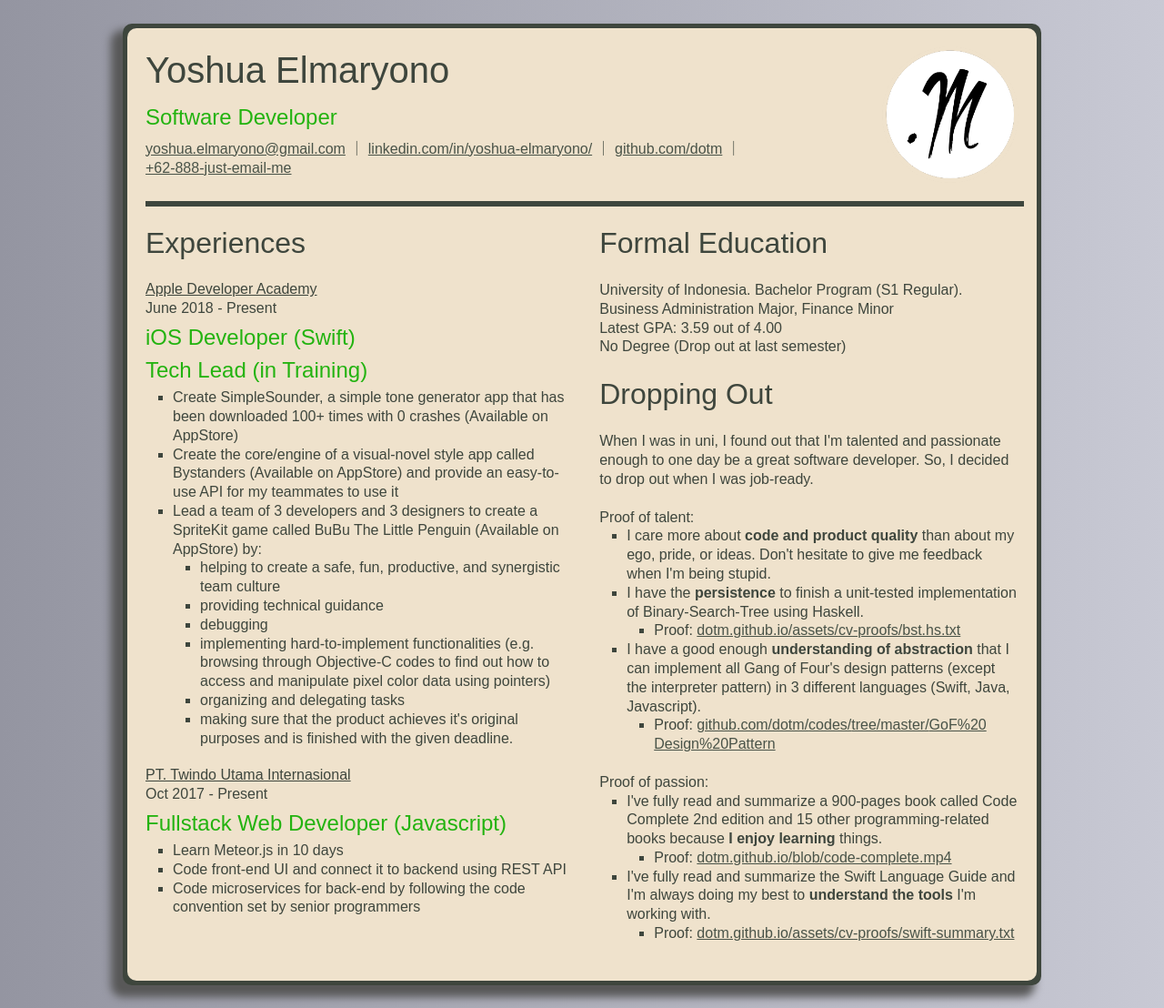
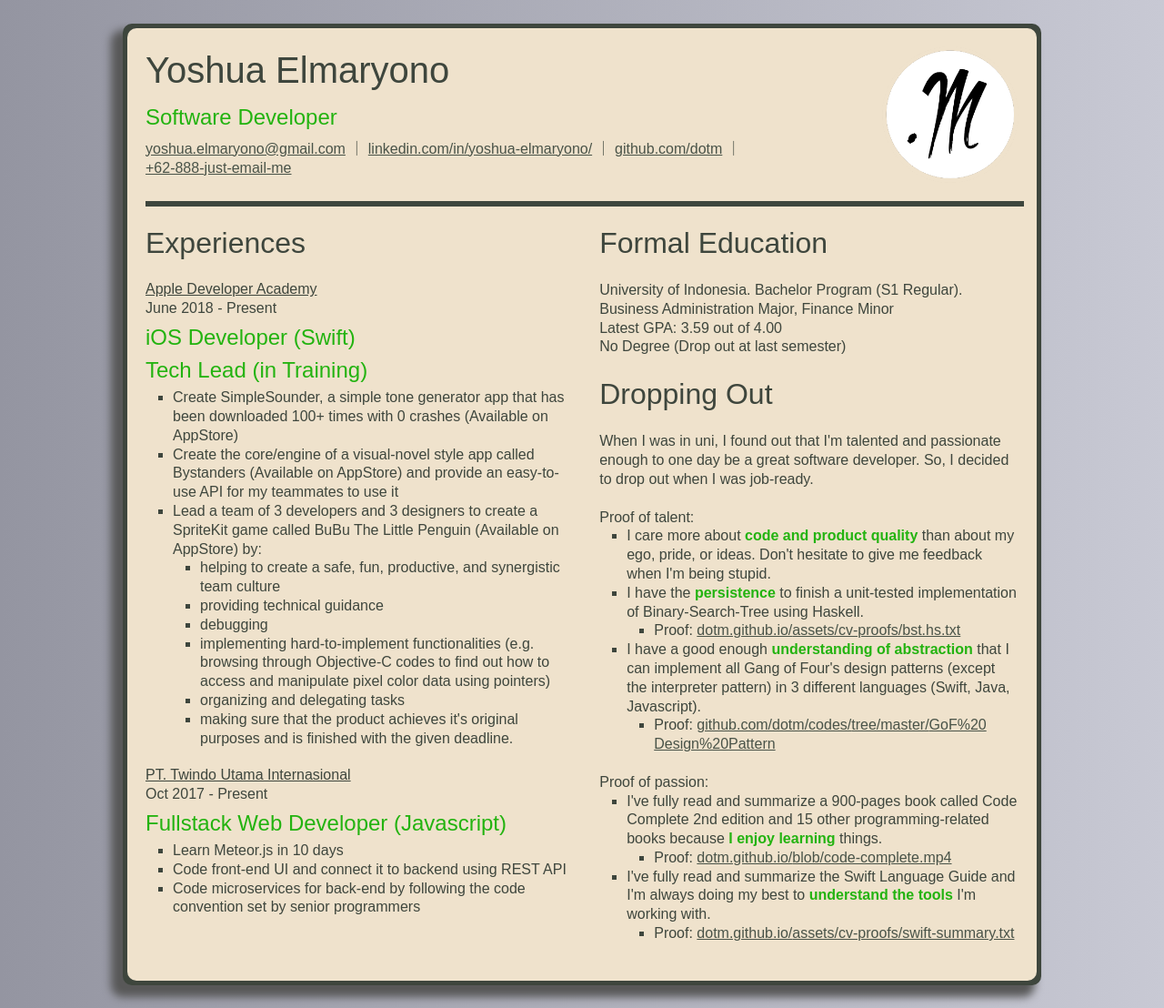
Before and after one commit to dotm/dotm.github.io, a Jekyll site: the page cv.html, which Jekyll copies as it is, in a window 1280 px wide. Shown: the whole page at 91% size. Built offline with Jekyll 4.4.1, drawn with Linux system fonts in a browser that asks for light colours.

Commit message:
add highlight to strong tag

```diff
--- a/cv.html
+++ b/cv.html
@@ -99,30 +99,30 @@
             <br>
             <p>Proof of talent:</p>
             <ul>
-              <li>I care more about <strong>code and product quality</strong> than about my ego, pride, or ideas. Don't hesitate to give me feedback when I'm being stupid.</li>
+              <li>I care more about <strong class="highlight">code and product quality</strong> than about my ego, pride, or ideas. Don't hesitate to give me feedback when I'm being stupid.</li>
 
-              <li>I have the <strong>persistence</strong> to finish a unit-tested implementation of Binary-Search-Tree using Haskell.</li>
+              <li>I have the <strong class="highlight">persistence</strong> to finish a unit-tested implementation of Binary-Search-Tree using Haskell.</li>
               <ul><li>Proof: <a href="/assets/cv-proofs/bst.hs.txt" target="_blank">dotm.github.io/<wbr>assets/cv-proofs/bst.hs.txt</a></li></ul>
 
-              <li>I have a good enough <strong>understanding of abstraction</strong> that I can implement all Gang of Four's design patterns (except the interpreter pattern) in 3 different languages (Swift, Java, Javascript).</li>
+              <li>I have a good enough <strong class="highlight">understanding of abstraction</strong> that I can implement all Gang of Four's design patterns (except the interpreter pattern) in 3 different languages (Swift, Java, Javascript).</li>
               <ul><li>Proof: <a href="https://github.com/dotm/codes/tree/master/GoF%20Design%20Pattern" target="_blank">github.com/dotm/<wbr>codes/<wbr>tree/master/<wbr>GoF%20<wbr>Design%20<wbr>Pattern</a></li></ul>
             </ul>
             <br>
             <p>Proof of passion:</p>
             <ul>
-              <li>I've fully read and summarize a 900-pages book called Code Complete 2nd edition and 15 other programming-related books because <strong>I enjoy learning</strong> things.</li>
+              <li>I've fully read and summarize a 900-pages book called Code Complete 2nd edition and 15 other programming-related books because <strong class="highlight">I enjoy learning</strong> things.</li>
               <ul><li>Proof: <a href="https://dotm.github.io/blob/code-complete.mp4" target="_blank">dotm.github.io/<wbr>blob/code-complete.mp4</a></li></ul>
 
-              <li>I've fully read and summarize the Swift Language Guide and I'm always doing my best to <strong>understand the tools</strong> I'm working with.</li>
+              <li>I've fully read and summarize the Swift Language Guide and I'm always doing my best to <strong class="highlight">understand the tools</strong> I'm working with.</li>
               <ul><li>Proof: <a href="/assets/cv-proofs/swift-summary.txt" target="_blank">dotm.github.io/<wbr>assets/cv-proofs/swift-summary.txt</a></li></ul>
             </ul>
             <br>
 
             <!-- <h2>My Philosophy of Life</h2>
             <br>
-            <p><strong>I exist to have sustainable fun by making good art, learning how to make good art, and teaching how to make good art.</strong></p>
+            <p><strong class="highlight">I exist to have sustainable fun by making good art, learning how to make good art, and teaching how to make good art.</strong></p>
             <br>
-            <p>I made a personal commitment to adhere to the habit of always <strong>living near the edges of my capabilities</strong> because it's more fun than standing still.</p>
+            <p>I made a personal commitment to adhere to the habit of always <strong class="highlight">living near the edges of my capabilities</strong> because it's more fun than standing still.</p>
             <br>
             <p>As of 2018, this commitment has enabled me to do 10 repetitions of one armed push up (5 reps each arm) and to learn enough about programming autodidactically to get paid doing it.</p>
             <br> -->
```
